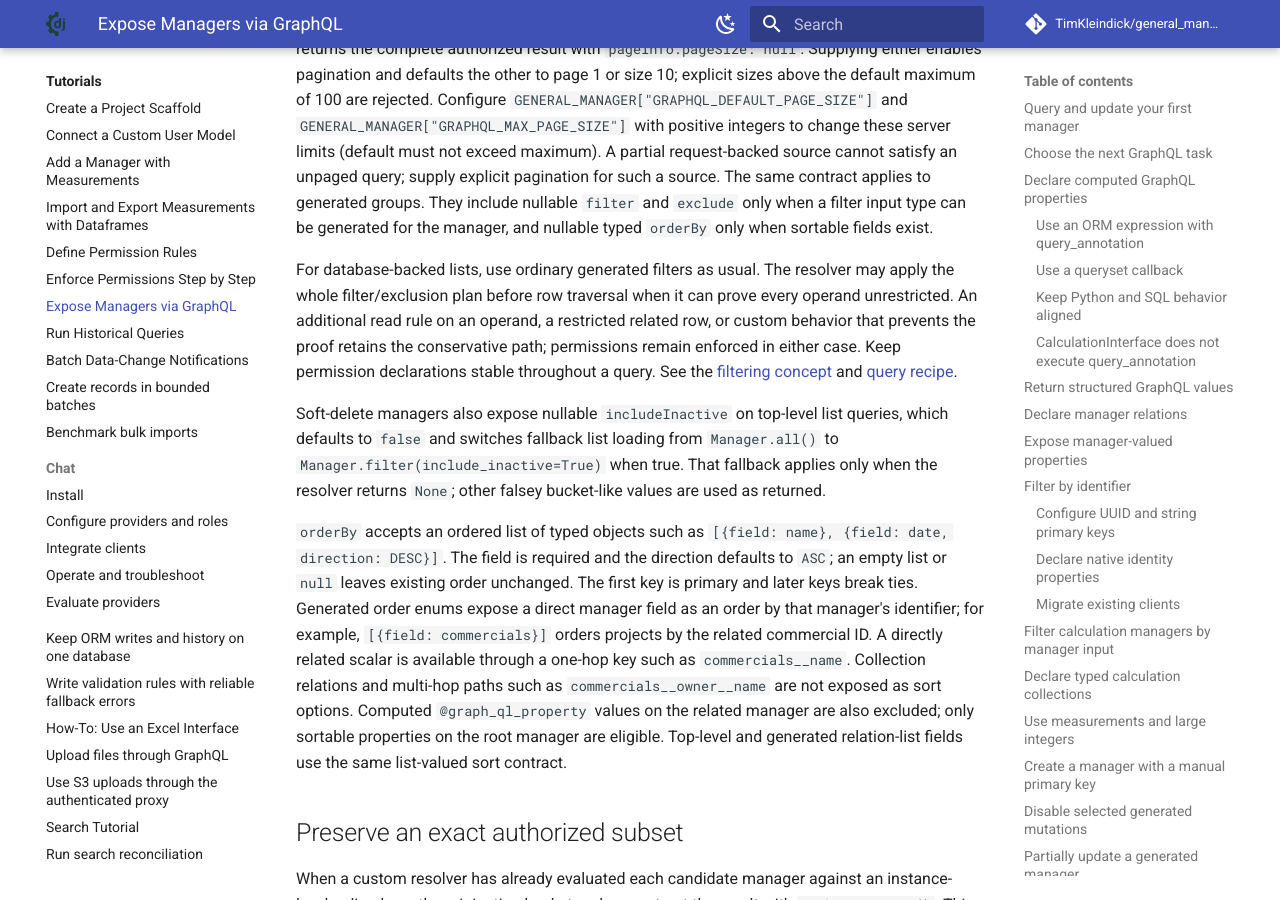
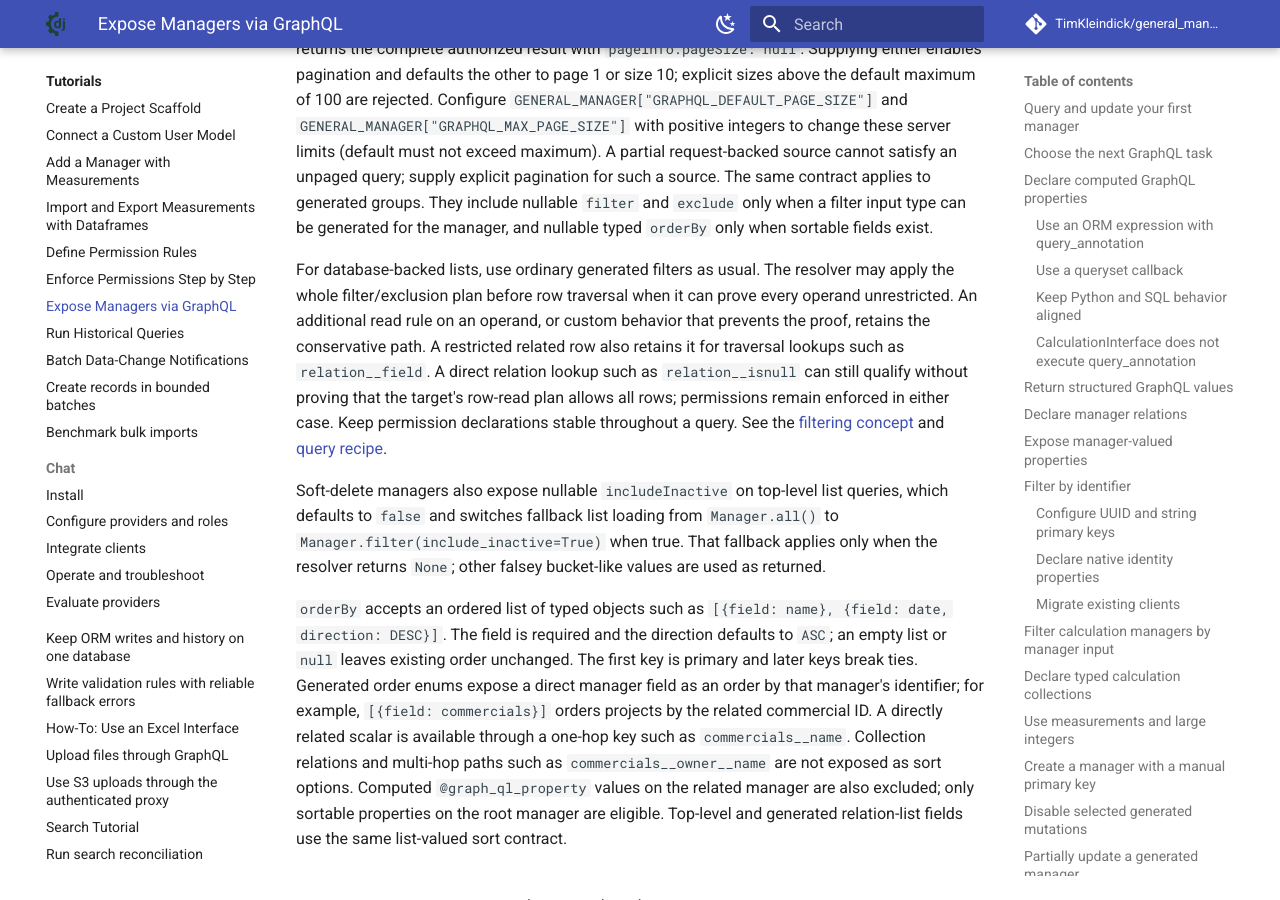
Before and after one commit to TimKleindick/general_manager, an MkDocs documentation site: the page built from docs/howto/expose_via_graphql.md, in a window 1280 px wide and 900 px high, scrolled down 18253 px. Built offline with MkDocs 1.6.1 and Material for MkDocs 9.7.7, drawn with Linux system fonts in a browser that asks for light colours; comment, search, counter and statistics services are not loaded.

Commit message:
docs: clarify direct relation filter authorization

```diff
--- a/docs/howto/expose_via_graphql.md
+++ b/docs/howto/expose_via_graphql.md
@@ -895,10 +895,13 @@ manager, and nullable typed `orderBy` only when sortable fields exist.
 
 For database-backed lists, use ordinary generated filters as usual. The resolver
 may apply the whole filter/exclusion plan before row traversal when it can prove
-every operand unrestricted. An additional read rule on an operand, a restricted related
-row, or custom behavior that prevents the proof retains the conservative path;
-permissions remain enforced in either case. Keep permission declarations stable
-throughout a query. See the [filtering concept](../concepts/graphql/filters_pagination.md#query-arguments)
+every operand unrestricted. An additional read rule on an operand, or custom
+behavior that prevents the proof, retains the conservative path. A restricted
+related row also retains it for traversal lookups such as `relation__field`.
+A direct relation lookup such as `relation__isnull` can still qualify without
+proving that the target's row-read plan allows all rows; permissions remain
+enforced in either case. Keep permission declarations stable throughout a query.
+See the [filtering concept](../concepts/graphql/filters_pagination.md#query-arguments)
 and [query recipe](../examples/graphql_queries.md#filter-a-native-list).
 
 Soft-delete managers also expose nullable `includeInactive`
```
